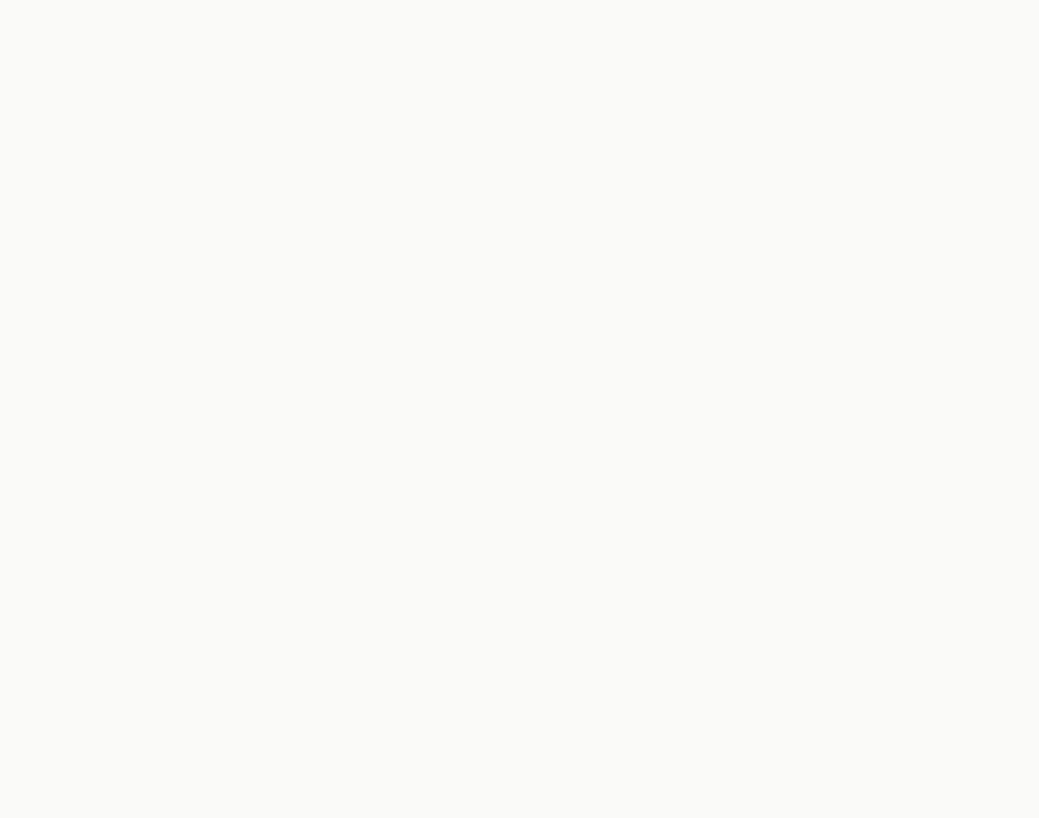
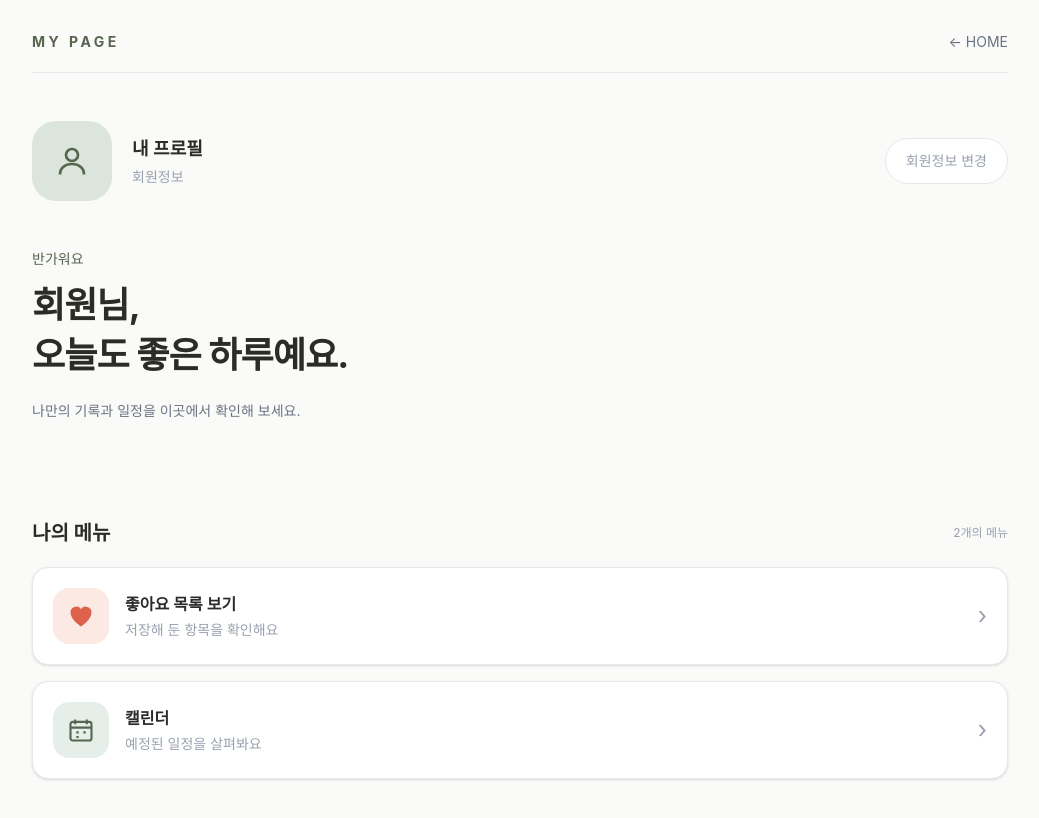
Before and after one commit to ibyso/gallery_project, a React (Vite) app in the folder gallery_front/: page /users/mypage in a window 1280 px wide. Before the commit this address had no page. Shown: the top 818 px of the page, without its empty margins (120-1159 px from the left). Built offline with nearby package versions, Linux system fonts and the light colour scheme.

Commit message:
로그인 유지 구현 및 마이페이지 구현

```diff
--- /dev/null
+++ b/gallery_front/src/common/AuthContext.ts
@@ -0,0 +1,19 @@
+import { createContext, useContext } from "react";
+
+export interface AuthContextType {
+  isLoggedIn: boolean;
+  login: (accessToken: string) => void;
+  logout: () => void;
+}
+
+export const AuthContext = createContext<AuthContextType | null>(null);
+
+export const useAuth = () => {
+  const context = useContext(AuthContext);
+
+  if (!context) {
+    throw new Error("useAuth는 AuthProvider 내부에서 사용해야 합니다.");
+  }
+
+  return context;
+};
--- /dev/null
+++ b/gallery_front/src/common/AuthProvider.tsx
@@ -0,0 +1,31 @@
+import { useState, type ReactNode } from "react";
+import { AuthContext } from "./AuthContext";
+
+const AuthProvider = ({ children }: { children: ReactNode }) => {
+  // 저장된 JWT 토큰으로 초기 로그인 상태 확인
+  const [accessToken, setAccessToken] = useState<string | null>(() =>
+    sessionStorage.getItem("access_token"),
+  );
+
+  // 로그인 성공 시 실행
+  const login = (token: string) => {
+    sessionStorage.setItem("access_token", token);
+    setAccessToken(token);
+  };
+
+  // 로그아웃 시 실행
+  const logout = () => {
+    sessionStorage.removeItem("access_token");
+    setAccessToken(null);
+  };
+
+  const value = {
+    isLoggedIn: accessToken !== null,
+    login,
+    logout,
+  };
+
+  return <AuthContext.Provider value={value}>{children}</AuthContext.Provider>;
+};
+
+export default AuthProvider;
--- a/gallery_front/src/components/Header.tsx
+++ b/gallery_front/src/components/Header.tsx
@@ -1,4 +1,5 @@
-import { Link } from "react-router-dom";
+import { Link, useNavigate } from "react-router-dom";
+import { useAuth } from "../common/AuthContext";
 
 interface HeaderProps {
   search: string;
@@ -7,6 +8,14 @@ interface HeaderProps {
 }
 
 function Header({ search, setSearch, setCurrentPage }: HeaderProps) {
+  const { isLoggedIn, logout } = useAuth();
+  const navigate = useNavigate();
+
+  const handleLogout = () => {
+    logout();
+    navigate("/");
+  };
+
   return (
     <header className="border-b border-gray-200">
       <div className="mx-auto flex max-w-7xl items-center justify-between gap-4 px-6 py-5">
@@ -23,12 +32,33 @@ function Header({ search, setSearch, setCurrentPage }: HeaderProps) {
           className="w-64 rounded-full border border-gray-200 bg-white px-4 py-2 text-sm outline-none focus:border-gray-400"
         />
 
+        <div className="flex items-center gap-3">
+          {isLoggedIn ? (
+            <>
+              <Link
+                to="/users/mypage"
+                className="rounded-full bg-[#edf0e9] px-5 py-2 text-sm hover:bg-[#dfe5d8]"
+              >
+                마이페이지
+              </Link>
+
+              <button
+                type="button"
+                onClick={handleLogout}
+                className="cursor-pointer rounded-full border border-gray-200 px-5 py-2 text-sm hover:bg-gray-100"
+              >
+                로그아웃
+              </button>
+            </>
+          ) : (
             <Link
               to="/users/signin"
               className="rounded-full bg-[#edf0e9] px-5 py-2 text-sm hover:bg-[#dfe5d8]"
             >
               로그인
             </Link>
+          )}
+        </div>
       </div>
     </header>
   );
--- a/gallery_front/src/main.tsx
+++ b/gallery_front/src/main.tsx
@@ -1,20 +1,24 @@
 import React from "react";
 import ReactDOM from "react-dom/client";
 import { BrowserRouter, Routes, Route } from "react-router-dom";
-
 import App from "./App";
 import LoginPage from "./pages/LoginPage";
 import SignupPage from "./pages/SignupPage";
+import AuthProvider from "./common/AuthProvider";
 import "./index.css";
+import MyPage from "./pages/MyPage";
 
 ReactDOM.createRoot(document.getElementById("root")!).render(
   <React.StrictMode>
     <BrowserRouter>
-      <Routes>
-        <Route path="/" element={<App />} />
-        <Route path="/users/signin" element={<LoginPage />} />
-        <Route path="/users/signup" element={<SignupPage />} />
-      </Routes>
+      <AuthProvider>
+        <Routes>
+          <Route path="/" element={<App />} />
+          <Route path="/users/signin" element={<LoginPage />} />
+          <Route path="/users/signup" element={<SignupPage />} />
+          <Route path="/users/mypage" element={<MyPage />} />
+        </Routes>
+      </AuthProvider>
     </BrowserRouter>
   </React.StrictMode>,
 );
--- a/gallery_front/src/pages/LoginPage.tsx
+++ b/gallery_front/src/pages/LoginPage.tsx
@@ -1,7 +1,8 @@
 import { useState } from "react";
-import { Link } from "react-router-dom";
+import { Link, useNavigate } from "react-router-dom";
 import type { ChangeEvent, SubmitEvent } from "react";
 import { signin } from "../apis/userApi";
+import { useAuth } from "../common/AuthContext";
 
 interface UserLogin {
   email: string;
@@ -9,6 +10,8 @@ interface UserLogin {
 }
 
 const LoginPage = () => {
+  const navigate = useNavigate();
+  const { login } = useAuth();
   const [loginForm, setLoginForm] = useState<UserLogin>({
     email: "",
     password: "",
@@ -39,16 +42,16 @@ const LoginPage = () => {
     console.log("로그인 버튼 클릭 확인");
 
     try {
-      // FastAPI 로그인 요청
-      const result = await signin({
-        email,
-        password,
-      });
+      const result = await signin({ email, password });
 
-      // 로그인 성공 여부 확인
+      // JWT 토큰 저장 및 로그인 상태 변경
+      login(result.access_token);
+
       console.log("로그인 성공:", result.token_type);
+      alert("로그인에 성공했습니다.");
 
-      alert("로그인에 성공했습니다.");
+      // 로그인 성공 후 메인 페이지로 이동
+      navigate("/");
     } catch (error) {
       console.error("로그인 오류:", error);
 
--- a/gallery_front/src/pages/MyPage.tsx
+++ b/gallery_front/src/pages/MyPage.tsx
@@ -0,0 +1,117 @@
+import { Link } from "react-router-dom";
+
+const MyPage = () => {
+  return (
+    <div className="min-h-screen bg-[#fafaf8] text-[#292c28]">
+      <div className="mx-auto max-w-5xl px-6 py-8">
+        {/* 상단 헤더 */}
+        <header className="flex items-center justify-between border-b border-gray-200 pb-5">
+          <Link to="/" className="text-sm font-bold tracking-[0.25em] text-[#58654f]">
+            MY PAGE
+          </Link>
+
+          <Link to="/" className="text-sm text-gray-500 hover:text-[#58654f]">
+            ← HOME
+          </Link>
+        </header>
+
+        {/* 프로필 */}
+        <section className="mt-12 flex flex-wrap items-center gap-5">
+          <div className="flex h-20 w-20 shrink-0 items-center justify-center rounded-3xl bg-[#dce5dc]">
+            <svg
+              className="h-9 w-9 text-[#58654f]"
+              fill="none"
+              stroke="currentColor"
+              strokeWidth="1.8"
+              viewBox="0 0 24 24"
+            >
+              <circle cx="12" cy="8" r="4" />
+              <path d="M4 21c0-4.5 3.5-7 8-7s8 2.5 8 7" />
+            </svg>
+          </div>
+
+          <div className="flex-1">
+            <p className="text-lg font-semibold">내 프로필</p>
+            <p className="mt-1 text-sm text-gray-400">회원정보</p>
+          </div>
+
+          <button
+            type="button"
+            disabled
+            title="추후 구현 예정"
+            className="cursor-not-allowed rounded-full border border-gray-200 bg-white px-5 py-3 text-sm text-gray-400"
+          >
+            회원정보 변경
+          </button>
+        </section>
+
+        {/* 환영 메시지 */}
+        <section className="mt-12">
+          <p className="mb-3 text-sm font-medium text-[#58654f]">반가워요</p>
+
+          <h1 className="text-3xl font-bold leading-snug tracking-tight md:text-4xl">
+            회원님,
+            <br />
+            오늘도 좋은 하루예요.
+          </h1>
+
+          <p className="mt-5 text-sm leading-relaxed text-gray-500">
+            나만의 기록과 일정을 이곳에서 확인해 보세요.
+          </p>
+        </section>
+
+        {/* 나의 메뉴 */}
+        <section className="mt-24 pb-12">
+          <div className="mb-5 flex items-center justify-between">
+            <h2 className="text-xl font-bold">나의 메뉴</h2>
+            <span className="text-xs text-gray-400">2개의 메뉴</span>
+          </div>
+
+          <div className="space-y-4">
+            {/* 좋아요 목록 */}
+            <div className="flex items-center gap-4 rounded-2xl border border-gray-200 bg-white p-5 shadow-sm">
+              <div className="flex h-14 w-14 shrink-0 items-center justify-center rounded-2xl bg-[#fde9e3]">
+                <svg className="h-7 w-7 text-[#dc624b]" viewBox="0 0 24 24" fill="currentColor">
+                  <path d="M12 21s-9-5.7-9-12a5 5 0 0 1 9-3 5 5 0 0 1 9 3c0 6.3-9 12-9 12Z" />
+                </svg>
+              </div>
+
+              <div className="flex-1">
+                <h3 className="font-semibold">좋아요 목록 보기</h3>
+                <p className="mt-1 text-sm text-gray-400">저장해 둔 항목을 확인해요</p>
+              </div>
+
+              <span className="text-2xl text-gray-400">›</span>
+            </div>
+
+            {/* 캘린더 */}
+            <div className="flex items-center gap-4 rounded-2xl border border-gray-200 bg-white p-5 shadow-sm">
+              <div className="flex h-14 w-14 shrink-0 items-center justify-center rounded-2xl bg-[#e5eee8]">
+                <svg
+                  className="h-7 w-7 text-[#58654f]"
+                  fill="none"
+                  stroke="currentColor"
+                  strokeWidth="1.8"
+                  viewBox="0 0 24 24"
+                >
+                  <rect x="3" y="5" width="18" height="16" rx="2" />
+                  <path d="M7 3v4M17 3v4M3 10h18" />
+                  <path d="M8 14h2M14 14h2M8 18h2" />
+                </svg>
+              </div>
+
+              <div className="flex-1">
+                <h3 className="font-semibold">캘린더</h3>
+                <p className="mt-1 text-sm text-gray-400">예정된 일정을 살펴봐요</p>
+              </div>
+
+              <span className="text-2xl text-gray-400">›</span>
+            </div>
+          </div>
+        </section>
+      </div>
+    </div>
+  );
+};
+
+export default MyPage;
```
Also changed, not shown: 1 other file (tests, documents, lock files or other folders). Lines whose indentation alone changed are shown as unchanged.
